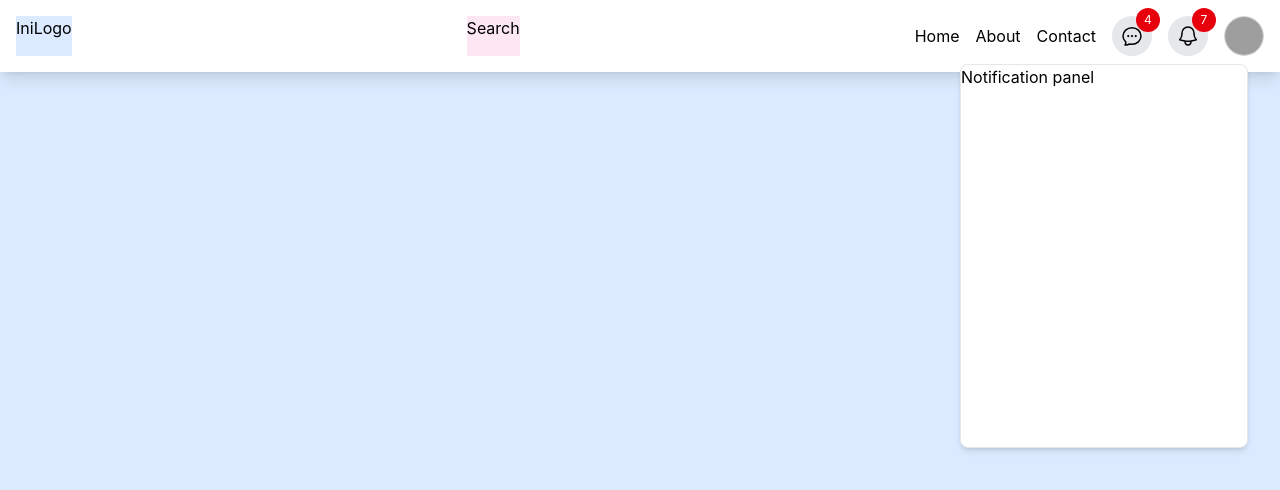
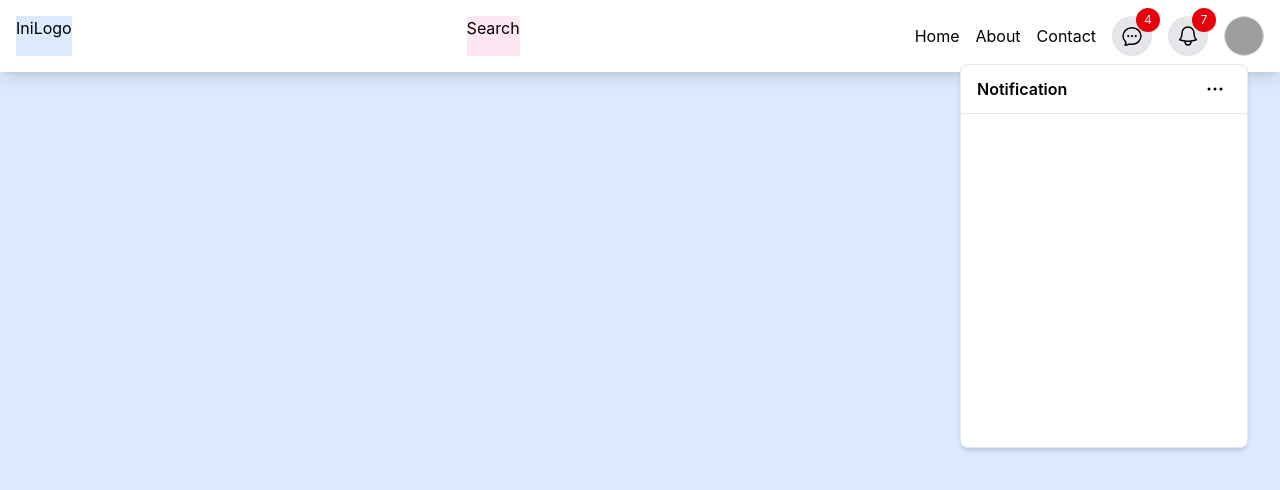
Before and after one commit to cyberfly/learn-tailwind, a website built with Vite: page day2-header.html in a window 1280 px wide. Built offline with nearby package versions, Linux system fonts and the light colour scheme; grey boxes are pictures that could not be loaded.

Commit message:
update notification header, add triple dot

```diff
--- a/day2-header.html
+++ b/day2-header.html
@@ -77,7 +77,23 @@
 
             <!-- notification panel -->
             <div class="bg-white shadow-md w-72 absolute -right-10 h-96 rounded-lg border border-gray-200 top-12">
-              Notification panel
+
+              <!-- notification panel header -->
+              <div class="px-4 py-2 border-b border-gray-200 font-semibold flex items-center justify-between">
+                Notification
+
+                <!-- triple dot button -->
+                <button class="rounded-full hover:bg-gray-100 p-1">
+                  <svg xmlns="http://www.w3.org/2000/svg" fill="none" viewBox="0 0 24 24" stroke-width="1.5"
+                    stroke="currentColor" class="size-6">
+                    <path stroke-linecap="round" stroke-linejoin="round"
+                      d="M6.75 12a.75.75 0 1 1-1.5 0 .75.75 0 0 1 1.5 0ZM12.75 12a.75.75 0 1 1-1.5 0 .75.75 0 0 1 1.5 0ZM18.75 12a.75.75 0 1 1-1.5 0 .75.75 0 0 1 1.5 0Z" />
+                  </svg>
+                </button>
+
+              </div>
+              <!-- end notification panel header -->
+
             </div>
 
           </div>
@@ -86,7 +102,8 @@
           <!-- profile picture -->
 
           <button class="relative overflow-hidden">
-            <img src="https://api.dicebear.com/9.x/lorelei/svg" class="size-10 rounded-full border border-gray-300" alt="">
+            <img src="https://api.dicebear.com/9.x/lorelei/svg" class="size-10 rounded-full border border-gray-300"
+              alt="">
           </button>
 
         </div>
```
